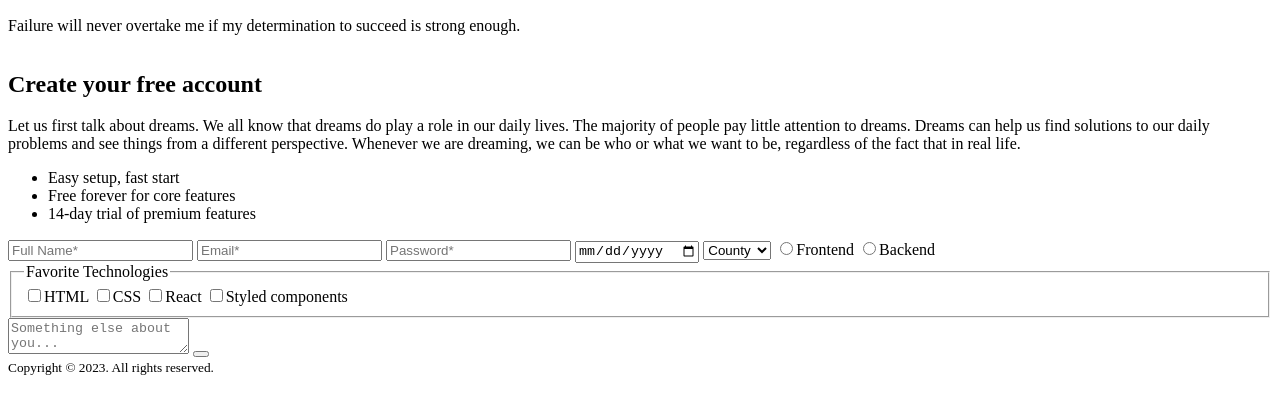
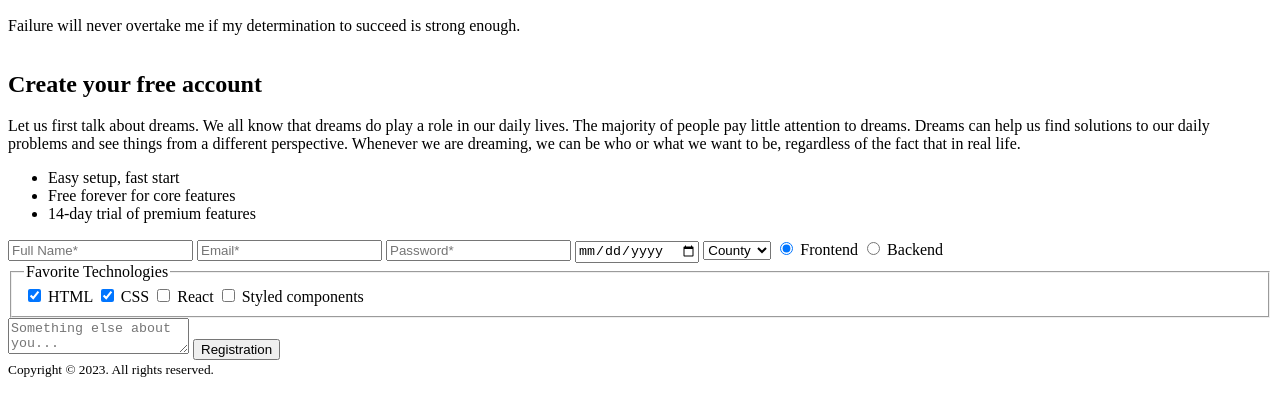
Before and after one commit to Phrixus11/it-incubator-homeWork-01.1-html, a plain HTML site: page index.html in a window 1280 px wide. Shown: the part 265-680 px from the top of the page. Drawn offline with Linux system fonts and the light colour scheme.

Commit message:
third commit

```diff
--- a/index.html
+++ b/index.html
@@ -6,6 +6,7 @@
     <title>Document</title>
 </head>
 <body>
+    <!-- хедер -->
     <header>
         <a href="#">
             <img src="" alt="it-incubator">
@@ -24,7 +25,7 @@
             </ul>
         </nav>
     </header>
-
+    <!-- Первая секция -->
     <section>
         <h1>Markup achievement</h1>
         <p>The harder you work for something, the greater you’ll feel when you achieve it.</p>
@@ -32,11 +33,14 @@
         <img src="" alt="maket">
     </section>
 
+    <!-- Вторая секция, таблица -->
     <section>
         <h2>Rates</h2>
         <p>Failure will never overtake me if my determination to succeed is strong enough.</p>
         <table></table>
     </section>
+
+        <!-- Третья секция, форма -->
 
     <section>
         <h2>Create your free account</h2>
@@ -50,27 +54,48 @@
             <input type="text" placeholder="Full Name*" required>
             <input type="email" placeholder="Email*" required>
             <input type="password" placeholder="Password*" required>
-            <input type="date" placeholder="Date of Birth">
-            <select name="country" id="county">
+            <input type="date">
+            <select name="country">
                 <option selected disabled>County</option>
                 <option value="belarus">Belarus</option>
                 <option value="china">China</option>
                 <option value="usa">USA</option>
             </select>
-            <label><input type="radio" id="it" name="it" value="frontend">Frontend</label>
-            <label><input type="radio" id="it" name="it" value="backend">Backend</label>
+
+            <label>
+                <input type="radio" name="stack" value="frontend" checked>
+                Frontend
+            </label>
+            <label>
+                <input type="radio" name="stack" value="backend">
+                Backend
+            </label>
+
             <fieldset>
                 <legend>Favorite Technologies</legend>
-                <label><input type="checkbox" id="favoriteTechnologies" name="favoriteTechnologies" value="HTML">HTML</label>
-                <label><input type="checkbox" id="favoriteTechnologies" name="favoriteTechnologies" value="CSS">CSS</label>
-                <label><input type="checkbox" id="favoriteTechnologies" name="favoriteTechnologies" value="React">React</label>
-                <label><input type="checkbox" id="favoriteTechnologies" name="favoriteTechnologies" value="Styled components">Styled components</label>
+                <label>
+                    <input type="checkbox" name="favoriteTechnologies" value="HTML" checked>
+                    HTML
+                </label>
+                <label>
+                    <input type="checkbox" name="favoriteTechnologies" value="CSS" checked>
+                    CSS
+                </label>
+                <label>
+                    <input type="checkbox" name="favoriteTechnologies" value="React">
+                    React
+                </label>
+                <label>
+                    <input type="checkbox" name="favoriteTechnologies" value="Styled components">
+                    Styled components
+                </label>
             </fieldset>
-            <textarea name="" id="" placeholder="Something else about you..."></textarea>
-            <button></button>
+
+            <textarea name="someinfo" placeholder="Something else about you..."></textarea>
+            <button type="submit">Registration</button>
         </form>
     </section>
-
+    <!-- Футер -->
     <footer>
         <small>Copyright © 2023. All rights reserved.</small>
         <!-- <span>Copyright © 2023. All rights reserved.</span> -->
```
